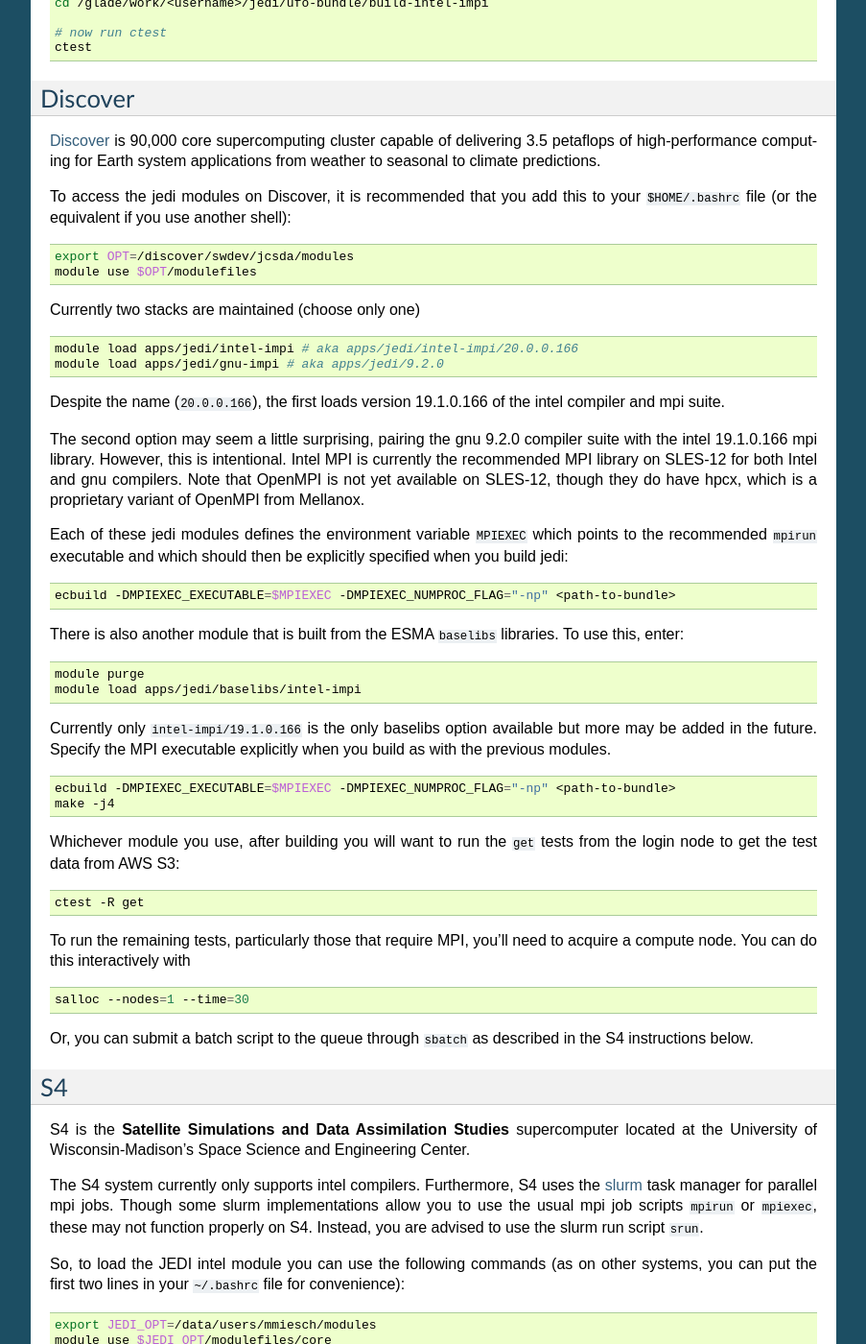
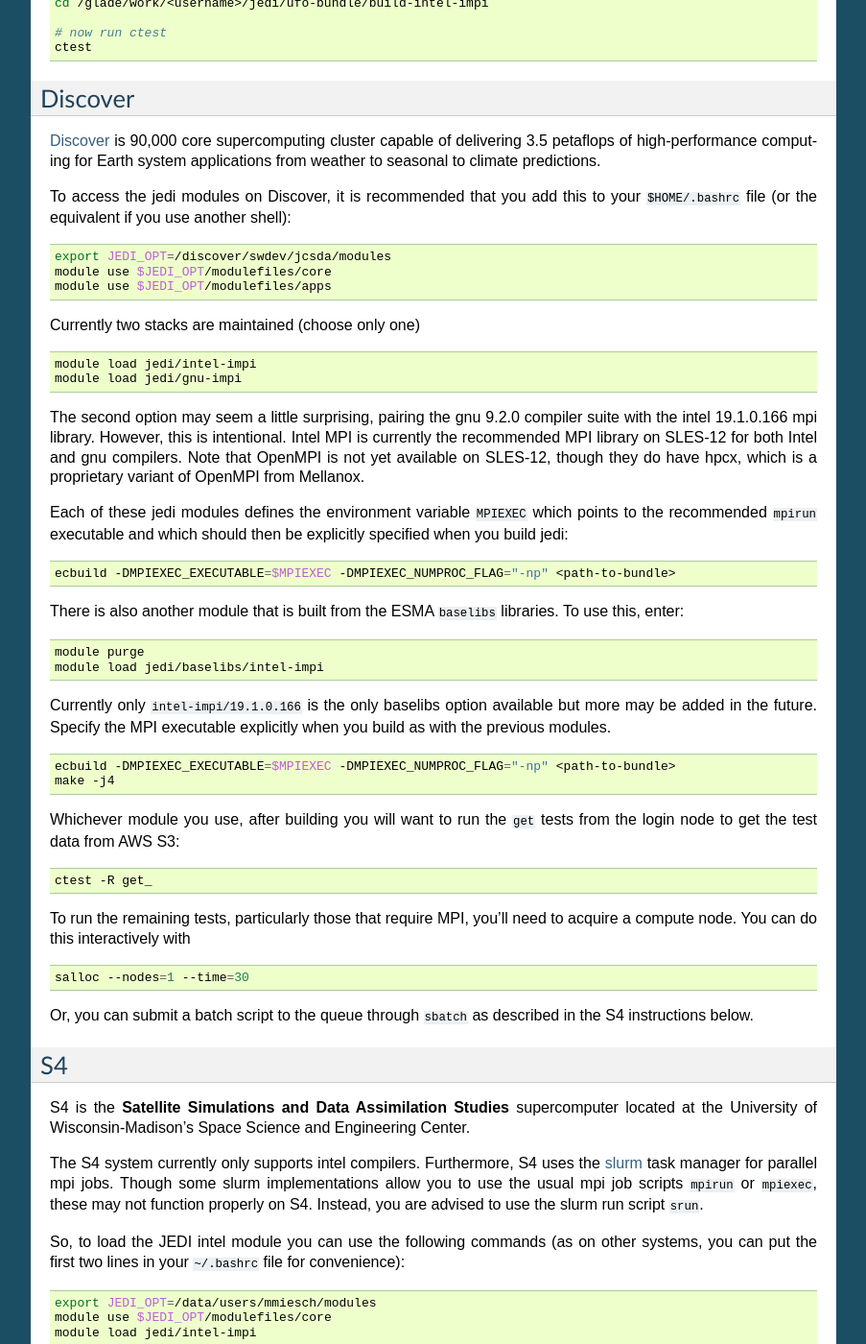
Before and after one commit to JCSDA/jedi-docs, a Sphinx documentation site: the page built from docs/developer/jedi_environment/modules.rst, in a window 1280 px wide and 1400 px high, scrolled down 3818 px. Shown: the whole window at 96% size, without its empty margins (198-1101 px from the left). Built offline with Sphinx 7.4.7, drawn with Linux system fonts in a browser that asks for light colours.

Commit message:
updated docs for Discover

```diff
--- a/docs/developer/jedi_environment/modules.rst
+++ b/docs/developer/jedi_environment/modules.rst
@@ -225,18 +225,17 @@
 
 .. code :: bash
 
-   export OPT=/discover/swdev/jcsda/modules
-   module use $OPT/modulefiles
+   export JEDI_OPT=/discover/swdev/jcsda/modules
+   module use $JEDI_OPT/modulefiles/core
+   module use $JEDI_OPT/modulefiles/apps
 
 Currently two stacks are maintained (choose only one)
 
 .. code :: bash
 
-   module load apps/jedi/intel-impi # aka apps/jedi/intel-impi/20.0.0.166
-   module load apps/jedi/gnu-impi # aka apps/jedi/9.2.0
+   module load jedi/intel-impi
+   module load jedi/gnu-impi
 
-
-Despite the name (``20.0.0.166``), the first loads version 19.1.0.166 of the intel compiler and mpi suite.
 
 The second option may seem a little surprising, pairing the gnu 9.2.0 compiler suite with the intel 19.1.0.166 mpi library.  However, this is intentional.  Intel MPI is currently the recommended MPI library on SLES-12 for both Intel and gnu compilers.  Note that OpenMPI is not yet available on SLES-12, though they do have hpcx, which is a proprietary variant of OpenMPI from Mellanox.
 
@@ -251,7 +250,7 @@
 .. code :: bash
 
     module purge
-    module load apps/jedi/baselibs/intel-impi
+    module load jedi/baselibs/intel-impi
 
 Currently only ``intel-impi/19.1.0.166`` is the only baselibs option available but more may be added in the future.  Specify the MPI executable explicitly when you build as with the previous modules.
 
@@ -264,7 +263,7 @@
 
 .. code:: bash
 
-    ctest -R get
+    ctest -R get_
 
 To run the remaining tests, particularly those that require MPI, you'll need to acquire a compute node.  You can do this interactively with
 
```
